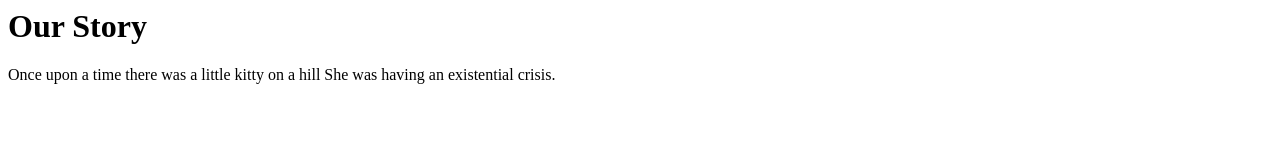
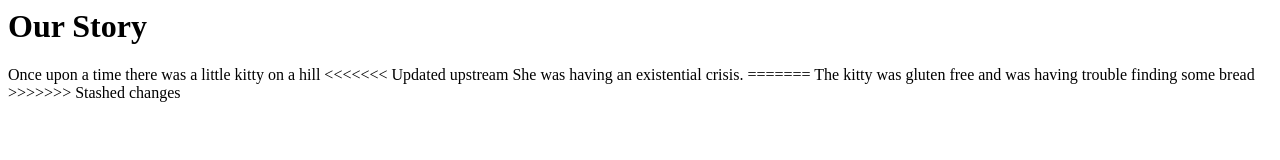
Before and after one commit to abrownBrainStation/week-6-storytime, a plain HTML site: page index.html in a window 1280 px wide. Drawn offline with Linux system fonts and the light colour scheme.

Commit message:
andreas's line

```diff
--- a/index.html
+++ b/index.html
@@ -3,6 +3,10 @@
   <body>
     <h1>Our Story</h1>
     Once upon a time there was a little kitty on a hill
+<<<<<<< Updated upstream
     She was having an existential crisis.
+=======
+    The kitty was gluten free and was having trouble finding some bread
+>>>>>>> Stashed changes
   </body>
 </html>
```
